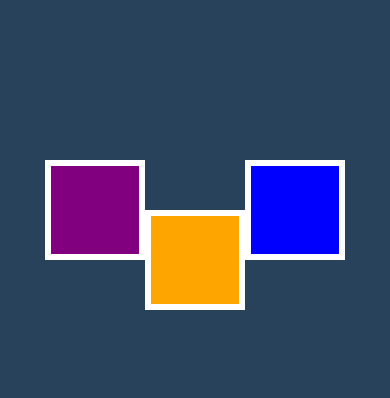
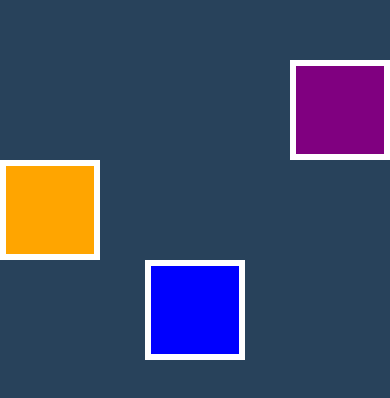
Before and after one commit to Friosn/counter-and-comps, a React Native app: screen / in a window 390 px wide. Shown: the part 212-610 px from the top of the page. Built offline with nearby package versions, Linux system fonts and the light colour scheme.

Commit message:
Exercises finished

```diff
--- a/src/screens/PosFlexExercise.tsx
+++ b/src/screens/PosFlexExercise.tsx
@@ -16,8 +16,7 @@ const styles = StyleSheet.create({
     flex: 1,
     backgroundColor: '#28425B',
     justifyContent: 'center',
-    alignItems: 'center',
-    flexDirection: 'row',
+    alignItems: 'flex-start',
   }, //para IOS habría que poner un SafeAreaView del mismo color en el app para que no se vean esos huecos blancos
   purpleBox: {
     width: 100,
@@ -25,6 +24,7 @@ const styles = StyleSheet.create({
     borderWidth: 6,
     borderColor: 'white',
     backgroundColor: 'purple',
+    alignSelf: 'flex-end',
   },
   orangeBox: {
     width: 100,
@@ -32,7 +32,6 @@ const styles = StyleSheet.create({
     borderWidth: 6,
     borderColor: 'white',
     backgroundColor: 'orange',
-    marginTop: 100,
   },
   blueBox: {
     width: 100,
@@ -40,6 +39,7 @@ const styles = StyleSheet.create({
     borderWidth: 6,
     borderColor: 'white',
     backgroundColor: 'blue',
+    alignSelf: 'center',
   },
   title: {
     fontSize: 20,
```
